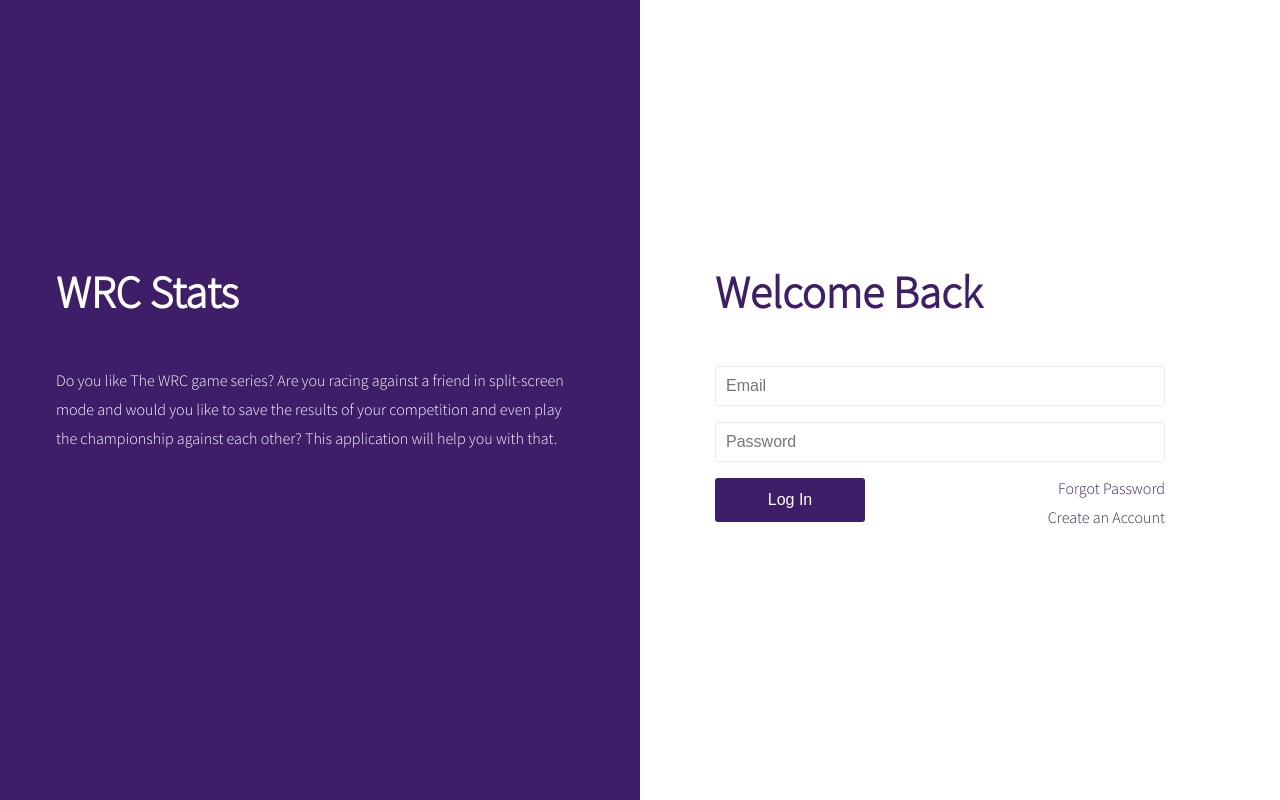
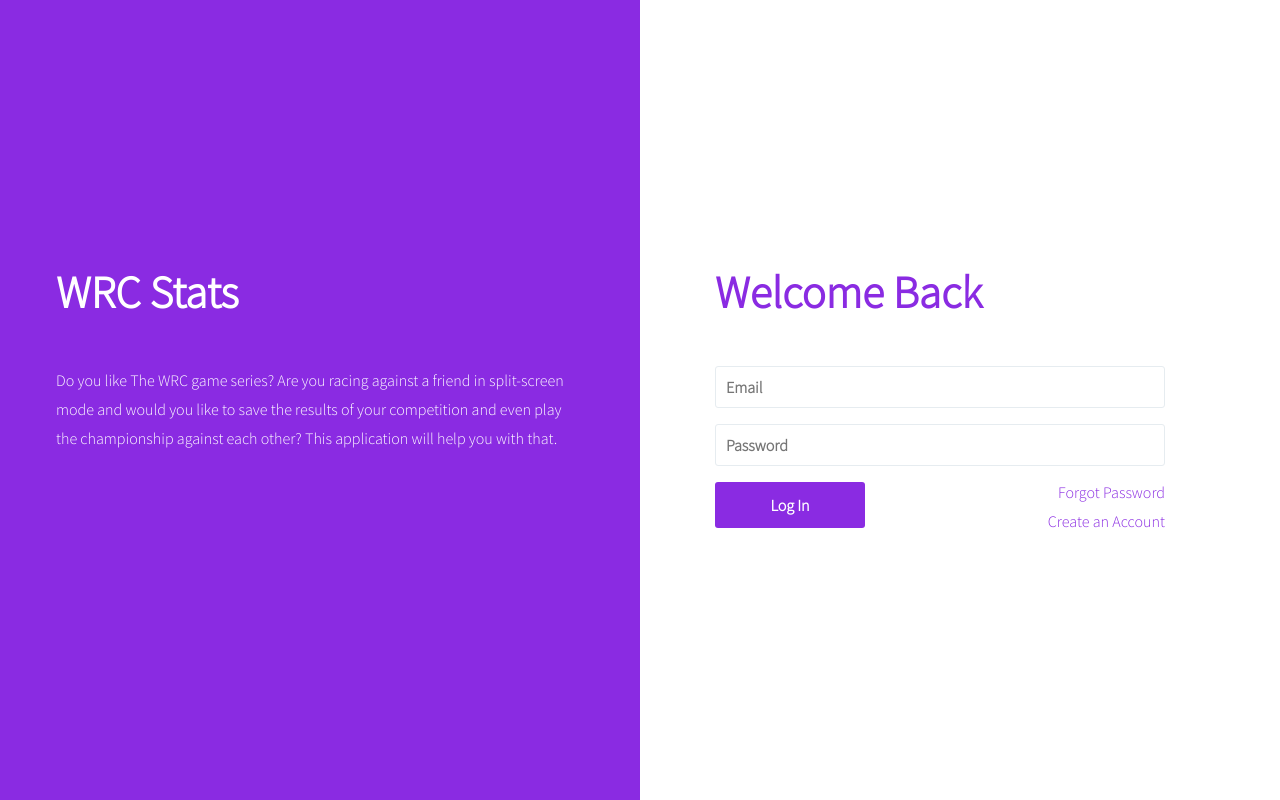
Before and after one commit to lkapustka/wrc-stats-app, a Vue app: page /login in a window 1280 px wide. Built offline with nearby package versions, Linux system fonts and the light colour scheme; no server answers.

Commit message:
style: change font weight and colors

```diff
--- a/src/assets/main.scss
+++ b/src/assets/main.scss
@@ -2,9 +2,8 @@
 @import url(https://fonts.googleapis.com/css?family=Source+Sans+Pro:200,300);
 
 //colors
-//$primary: #3EC761;
-$primary: #3e1e68;
-$secondary: #681e61;
+$primary: blueviolet;  //#3e1e68;
+$secondary: #ece7fd;  //#f4f1fe;
 $bg: #fbfbfd;
 $error: #ef5777;
 $success: #1abc9c;
@@ -12,6 +11,7 @@
 
 //resets
 * {
+	font-family: "Source Sans Pro", sans-serif;
     box-sizing: border-box;
     margin: 0;
     padding: 0;
@@ -22,7 +22,6 @@
 }
 
 body {
-	font-family: "Source Sans Pro", sans-serif;
 	font-size: 1rem;
 	line-height: 1.3125rem;
 	margin: auto;
@@ -64,7 +63,7 @@
 	text-decoration: none;
 
 	&:hover {
-		color: lighten($primary, 10%);
+		color: lighten($primary, 15%);
 	}
 }
 
@@ -92,10 +91,11 @@
 	border-radius: 3px;
 	min-width: 150px;
 	font-size: 1rem;
+	font-weight: bold;
 	padding: 0.8rem 1rem;
 
 	&:hover {
-		background: lighten($primary, 10%);
+		background: lighten($primary, 5%);
 	}
 
 	&:disabled {
@@ -117,6 +117,7 @@
 		outline: 0;
 		border: 1px solid #e6ecf0;
 		border-radius: 3px;
+		font-weight: bold;
 
 		&:focus {
 			box-shadow: 0 0 5px 0 rgba($shadow, 0.2);
```
